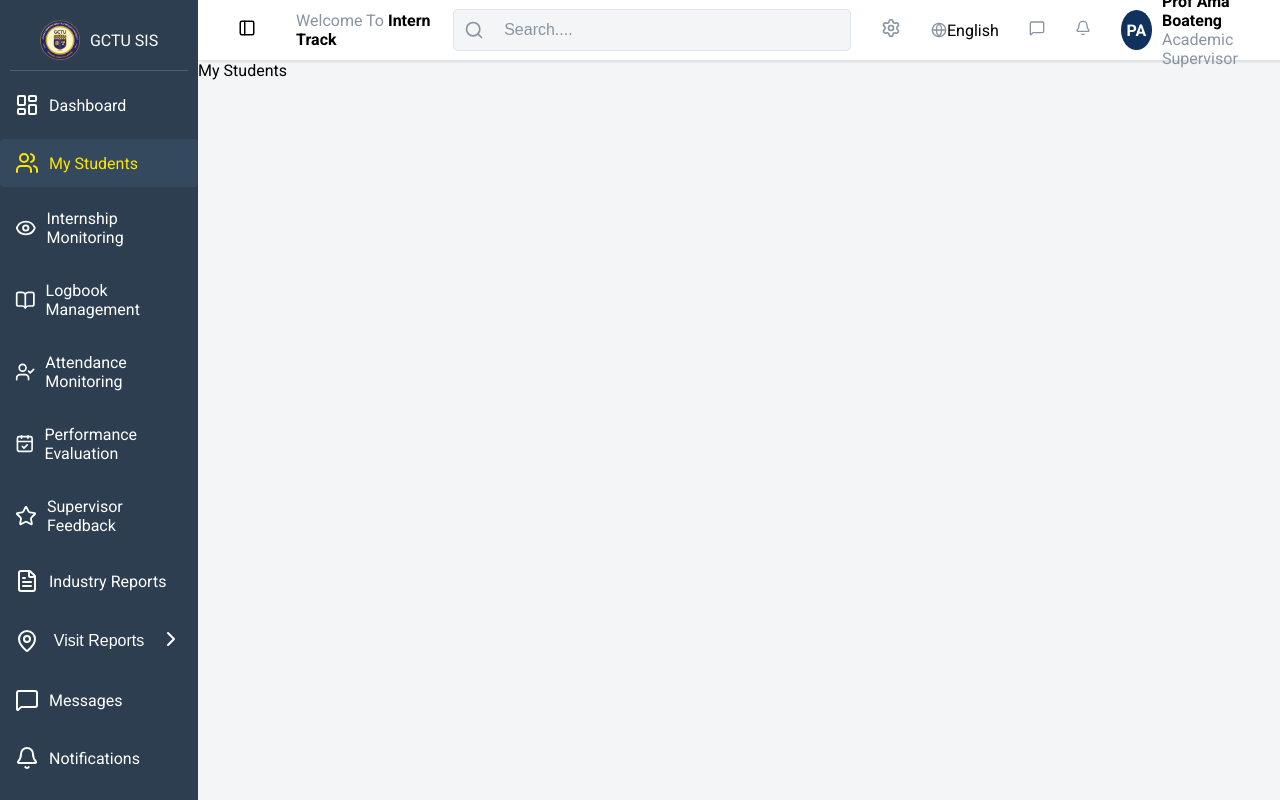
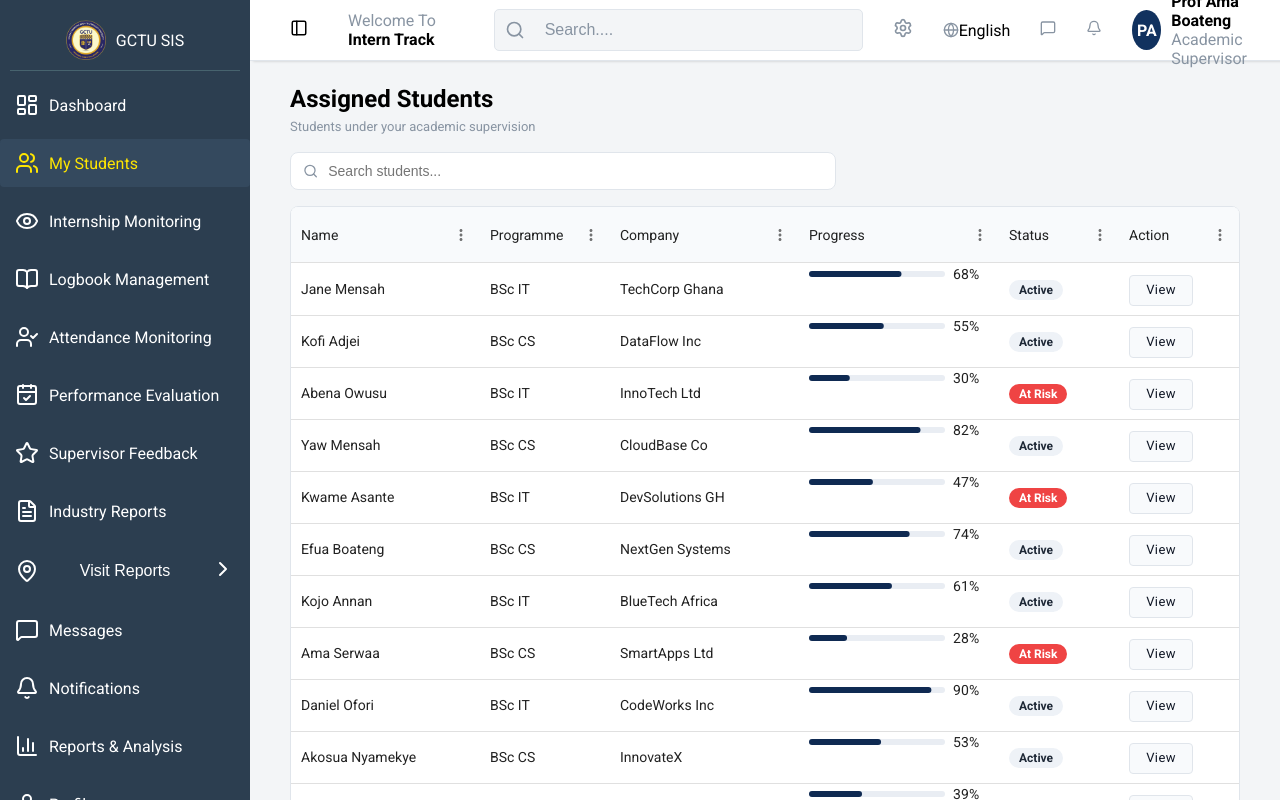
Before and after one commit to Princeaddo1199/GCTU-Student-Internship-System, a React (Vite) app: page /my-students in a window 1280 px wide. Built offline with nearby package versions, Linux system fonts and the light colour scheme.

Commit message:
Worked on Dashboard and My Students page
almost done with my students page. left with connecting it to the database so it receives its data from there

```diff
--- a/package.json
+++ b/package.json
@@ -19,7 +19,8 @@
     "react": "^19.2.4",
     "react-dom": "^19.2.4",
     "react-router-dom": "^7.14.0",
-    "react-select": "^5.10.2"
+    "react-select": "^5.10.2",
+    "recharts": "^3.8.1"
   },
   "devDependencies": {
     "@eslint/js": "^9.39.4",
--- a/src/App.css
+++ b/src/App.css
@@ -3,4 +3,12 @@
     height: 100vh;
     width: 100%;
     background-color: #f3f5f7;
+    overflow: hidden;
 }
+
+.mainContent{
+    flex: 1;
+    height: 100vh;
+    overflow-y: auto;
+    overflow-x: hidden;
+}
--- /dev/null
+++ b/src/Components/Chart.jsx
@@ -0,0 +1,43 @@
+import React from "react";
+import {
+  LineChart,
+  Line,
+  XAxis,
+  YAxis,
+  CartesianGrid,
+  Tooltip,
+  ResponsiveContainer,
+} from "recharts";
+
+export default function Chart() {
+  return (
+
+    <div style={{ width: "400px", height: "200px" }}>
+      <ResponsiveContainer width="100%" height="100%">
+        <LineChart
+          data={[
+            { name: "W1", uv: 80 },
+            { name: "W2", uv: 56},
+            { name: "W3", uv: 50},
+            { name: "W4", uv: 40 },
+            { name: "W5", uv: 60 },
+            { name: "W6", uv: 70 },
+            { name: "W7", uv: 90 },
+            { name: "W8", uv: 100 },
+          ]}
+        >
+          <CartesianGrid strokeDasharray="3 3" />
+          <XAxis dataKey="name" tick={{ fontSize: 10 }} />
+          <YAxis tick={{ fontSize: 10 }} />
+          <Tooltip />
+          <Line
+            type="monotone"
+            dataKey="uv"
+            stroke="green"
+            activeDot={{ r: 8 }}
+          />
+        </LineChart>
+      </ResponsiveContainer>
+    </div>
+  );
+}
--- a/src/Pages/Dashboard.jsx
+++ b/src/Pages/Dashboard.jsx
@@ -1,15 +1,60 @@
 import React from "react";
 import BigCard from "../Components/BigCard";
-import { Building2, CalendarCheck, TriangleAlert, Users } from "lucide-react";
+import { Building2, Calendar, CalendarCheck, TriangleAlert, Users } from "lucide-react";
 import students from "../Data/studentTable.json";
 import { DataGrid } from "@mui/x-data-grid";
+import { Box, LinearProgress, Typography } from "@mui/material";
 import "../STYLES/Dashboard.css";
+import Chart from "../Components/Chart";
 
 const columns = [
   { field: "student", headerName: "Student", width: 250 },
   { field: "company", headerName: "Company", width: 200 },
-  { field: "progress", headerName: "Progress", width: 110 },
-  { field: "lastLog", headerName: "Last Log", width: 160 },
+  {
+    field: "progress",
+    headerName: "Progress",
+    width: 200,
+    sortable: true,
+    renderCell: (params) => {
+      const raw = params?.value;
+      const value =
+        typeof raw === "number" && Number.isFinite(raw)
+          ? Math.min(100, Math.max(0, raw))
+          : 0;
+
+      return (
+        <Box
+          sx={{
+            width: "100%",
+            display: "flex",
+            alignItems: "center",
+            paddingRight: "20px",
+            gap: 1,
+          }}
+        >
+          <LinearProgress
+            variant="determinate"
+            value={value}
+            sx={{
+              flex: 1,
+              height: 8,
+              borderRadius: 999,
+              backgroundColor: "#e9edf3",
+              "& .MuiLinearProgress-bar": {
+                borderRadius: 999,
+                backgroundColor:
+                  value >= 70 ? "#22c55e" : value >= 40 ? "#f59e0b" : "#ef4444",
+              },
+            }}
+          />
+          <Typography variant="body2" sx={{ minWidth: 36 }}>
+            {value}%
+          </Typography>
+        </Box>
+      );
+    },
+  },
+  { field: "lastLog", headerName: "Last Log", width: 200 },
   { field: "risk", headerName: "risk", width: 200 },
 ];
 export default function Dashboard() {
@@ -62,6 +107,11 @@ export default function Dashboard() {
           <DataGrid
             rows={students}
             columns={columns}
+            sx={{
+              "& .MuiDataGrid-columnSeparator": {
+                display: "none",
+              },
+            }}
             initialState={{
               pagination: {
                 paginationModel: { pageSize: 5 },
@@ -71,8 +121,29 @@ export default function Dashboard() {
             pagination
           />
         </div>
+        <div>
         <div className="progressTrendContainer">
           <p style={{fontWeight: "bold", fontSize: "20px", marginBottom: "10px"}}>Avg. Progress Bar</p>
+          <Chart />
+        </div>
+        <div className="upcomingVisitsContainer">
+          <p
+            style={{
+              fontWeight: "bold",
+              fontSize: "20px",
+              marginBottom: "10px",
+              display: "flex",
+              alignItems: "center",
+              gap: "8px",
+            }}
+          >
+            <Calendar size={20} color="#8894a2" />
+            Upcoming Visits
+          </p>
+          <div>
+          visit cards go here
+          </div>
+        </div>
         </div>
       </div>
     </div>
--- a/src/Pages/MyStudents.jsx
+++ b/src/Pages/MyStudents.jsx
@@ -1,7 +1,164 @@
-import React from 'react'
+import React, { useMemo, useState } from "react";
+import { DataGrid } from "@mui/x-data-grid";
+import { Box, LinearProgress, Typography, Button } from "@mui/material";
+import { Search } from "lucide-react";
+import students from "../Data/studentTable.json";
+import "../STYLES/MyStudents.css";
 
 export default function MyStudents() {
+  const [query, setQuery] = useState("");
+
+  const rows = useMemo(() => {
+    // Derive fields needed by the screenshot without changing your JSON.
+    const withDerived = students.map((s) => {
+      const status = s.risk === "At Risk" ? "At Risk" : "Active";
+
+      // simple deterministic "programme" assignment for now
+      const programme = s.id % 2 === 0 ? "BSc CS" : "BSc IT";
+
+      return { ...s, status, programme };
+    });
+
+    const q = query.trim().toLowerCase();
+    if (!q) return withDerived;
+    return withDerived.filter((s) => {
+      return (
+        String(s.student).toLowerCase().includes(q) ||
+        String(s.company).toLowerCase().includes(q) ||
+        String(s.programme).toLowerCase().includes(q) ||
+        String(s.status).toLowerCase().includes(q)
+      );
+    });
+  }, [query]);
+
+  const columns = useMemo(
+    () => [
+      { field: "student", headerName: "Name", flex: 1, minWidth: 180 },
+      { field: "programme", headerName: "Programme", width: 130 },
+      { field: "company", headerName: "Company", flex: 1, minWidth: 180 },
+      {
+        field: "progress",
+        headerName: "Progress",
+        width: 200,
+        sortable: true,
+        renderCell: (params) => {
+          const raw = params?.value;
+          const value =
+            typeof raw === "number" && Number.isFinite(raw)
+              ? Math.min(100, Math.max(0, raw))
+              : 0;
+
+          return (
+            <Box sx={{ width: "100%", display: "flex", alignItems: "center", gap: 1 }}>
+              <LinearProgress
+                variant="determinate"
+                value={value}
+                sx={{
+                  flex: 1,
+                  height: 6,
+                  borderRadius: 999,
+                  backgroundColor: "#e9edf3",
+                  "& .MuiLinearProgress-bar": {
+                    borderRadius: 999,
+                    backgroundColor: "#0f2a52",
+                  },
+                }}
+              />
+              <Typography variant="body2" sx={{ minWidth: 36 }}>
+                {value}%
+              </Typography>
+            </Box>
+          );
+        },
+      },
+      {
+        field: "status",
+        headerName: "Status",
+        width: 120,
+        renderCell: (params) => {
+          const status = params?.value === "At Risk" ? "At Risk" : "Active";
+          return (
+            <span
+              className={`statusPill ${
+                status === "At Risk" ? "statusAtRisk" : "statusActive"
+              }`}
+            >
+              {status}
+            </span>
+          );
+        },
+      },
+      {
+        field: "action",
+        headerName: "Action",
+        width: 120,
+        sortable: false,
+        filterable: false,
+        renderCell: () => (
+          <Button
+            variant="outlined"
+            size="small"
+            sx={{
+              textTransform: "none",
+              borderColor: "#e0e5eb",
+              color: "#111827",
+              backgroundColor: "#f8fafc",
+            }}
+          >
+            View
+          </Button>
+        ),
+      },
+    ],
+    [],
+  );
+
   return (
-    <div>My Students</div>
-  )
+    <div className="myStudentsPage">
+      <div className="myStudentsHeader">
+        <h2>Assigned Students</h2>
+        <p>Students under your academic supervision</p>
+      </div>
+
+      <div className="myStudentsSearchRow">
+        <Search size={16} color="#8894a2" />
+        <input
+          value={query}
+          onChange={(e) => setQuery(e.target.value)}
+          placeholder="Search students..."
+        />
+      </div>
+
+      <div className="myStudentsTableCard">
+        <DataGrid
+          rows={rows}
+          columns={columns}
+          disableRowSelectionOnClick
+          autoHeight
+          initialState={{
+            pagination: { paginationModel: { pageSize: 20 } },
+          }}
+          pageSizeOptions={[10, 15]}
+          sx={{
+            border: "none",
+            // MUI X DataGrid v9 uses CSS variables for header background
+            "--DataGrid-containerBackground": "#f4f6f7",
+            "--DataGrid-headerBackground": "#f4f6f7",
+            "& .MuiDataGrid-columnHeaders": {
+              backgroundColor: "#f4f6f7",
+            },
+            "& .MuiDataGrid-columnHeader": {
+              backgroundColor: "#f8fafc",
+            },
+            "& .MuiDataGrid-cell": {
+              outline: "none",
+            },
+            "& .MuiDataGrid-columnSeparator": {
+              display: "none",
+            },
+          }}
+        />
+      </div>
+    </div>
+  );
 }
--- a/src/STYLES/Dashboard.css
+++ b/src/STYLES/Dashboard.css
@@ -1,5 +1,5 @@
 .dashboardTitle {
-  margin: 40px;
+  margin: 20px 40px 0px 40px;
 }
 .dashboardTitleMain {
   margin-bottom: 10px;
@@ -20,7 +20,7 @@
     /* margin-top: 30px; */
 }
 .studentsTableContainer{
-    width: 800px;
+    width: 1000px;
     margin-left: 40px;
     height: fit-content;
     padding: 30px;
@@ -29,7 +29,7 @@
     border: 1px solid #e0e5eb ;
 }
 .progressTrendContainer{
-    width: 440px;
+    width: 430px;
     margin-left: 40px;
     height: fit-content;
     padding: 30px;
@@ -37,3 +37,13 @@
     border-radius: 5px;
     border: 1px solid #e0e5eb ;
 }
+.upcomingVisitsContainer{
+    width: 430px;
+    margin-top: 40px;
+    margin-left: 40px;
+    height: fit-content;
+    padding: 30px;
+    background-color: white;
+    border-radius: 5px;
+    border: 1px solid #e0e5eb ;
+}
--- /dev/null
+++ b/src/STYLES/MyStudents.css
@@ -0,0 +1,63 @@
+.myStudentsPage {
+  padding: 24px 40px;
+}
+
+.myStudentsHeader h2 {
+  margin: 0 0 6px 0;
+  font-size: 24px;
+  font-weight: 700;
+}
+
+.myStudentsHeader p {
+  margin: 0 0 18px 0;
+  font-size: 13px;
+  font-weight: 500;
+  color: #8894a2;
+}
+
+.myStudentsSearchRow {
+  display: flex;
+  align-items: center;
+  gap: 10px;
+  background: #ffffff;
+  border: 1px solid #e0e5eb;
+  border-radius: 8px;
+  padding: 10px 12px;
+  width: min(520px, 100%);
+  margin-bottom: 16px;
+}
+
+.myStudentsSearchRow input {
+  border: none;
+  outline: none;
+  width: 100%;
+  font-size: 14px;
+  background: transparent;
+}
+
+.myStudentsTableCard {
+  background: #ffffff;
+  border: 1px solid #e0e5eb;
+  border-radius: 8px;
+  overflow: hidden;
+}
+
+.statusPill {
+  display: inline-flex;
+  align-items: center;
+  padding: 4px 10px;
+  border-radius: 999px;
+  font-size: 12px;
+  font-weight: 600;
+  line-height: 1;
+}
+
+.statusActive {
+  background: #eef2f7;
+  color: #1f2937;
+}
+
+.statusAtRisk {
+  background: #ef4444;
+  color: #ffffff;
+}
--- a/src/STYLES/Sidebar.css
+++ b/src/STYLES/Sidebar.css
@@ -2,7 +2,10 @@
   width: 250px;
   background-color: #2c3e50;
   color: white;
-  overflow: hidden;
+  height: 100vh;
+  position: sticky;
+  top: 0;
+  overflow-y: auto;
 }
 .logo {
   display: flex;
```
Also changed, not shown: 1 other file (tests, documents, lock files or other folders).
